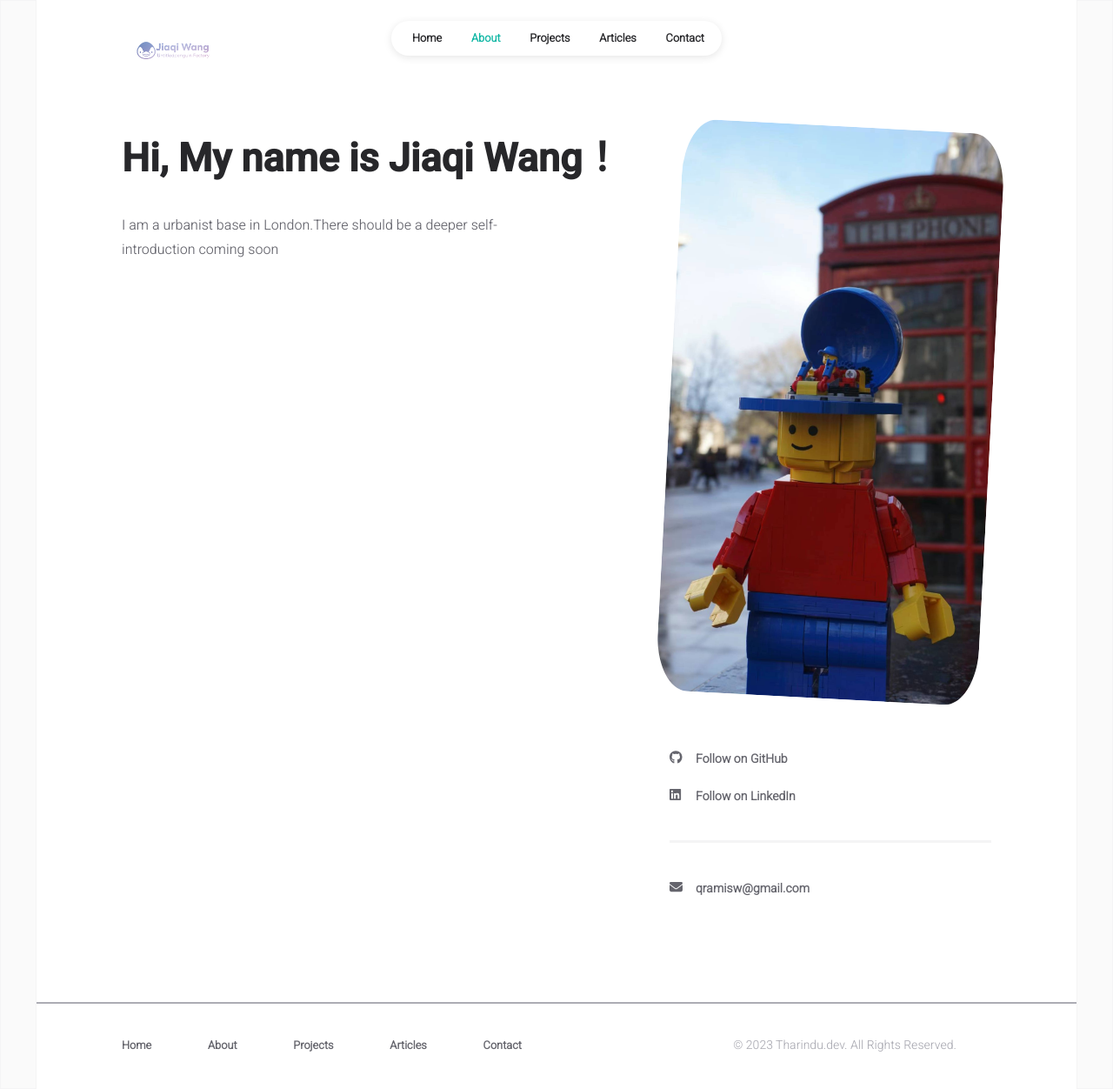
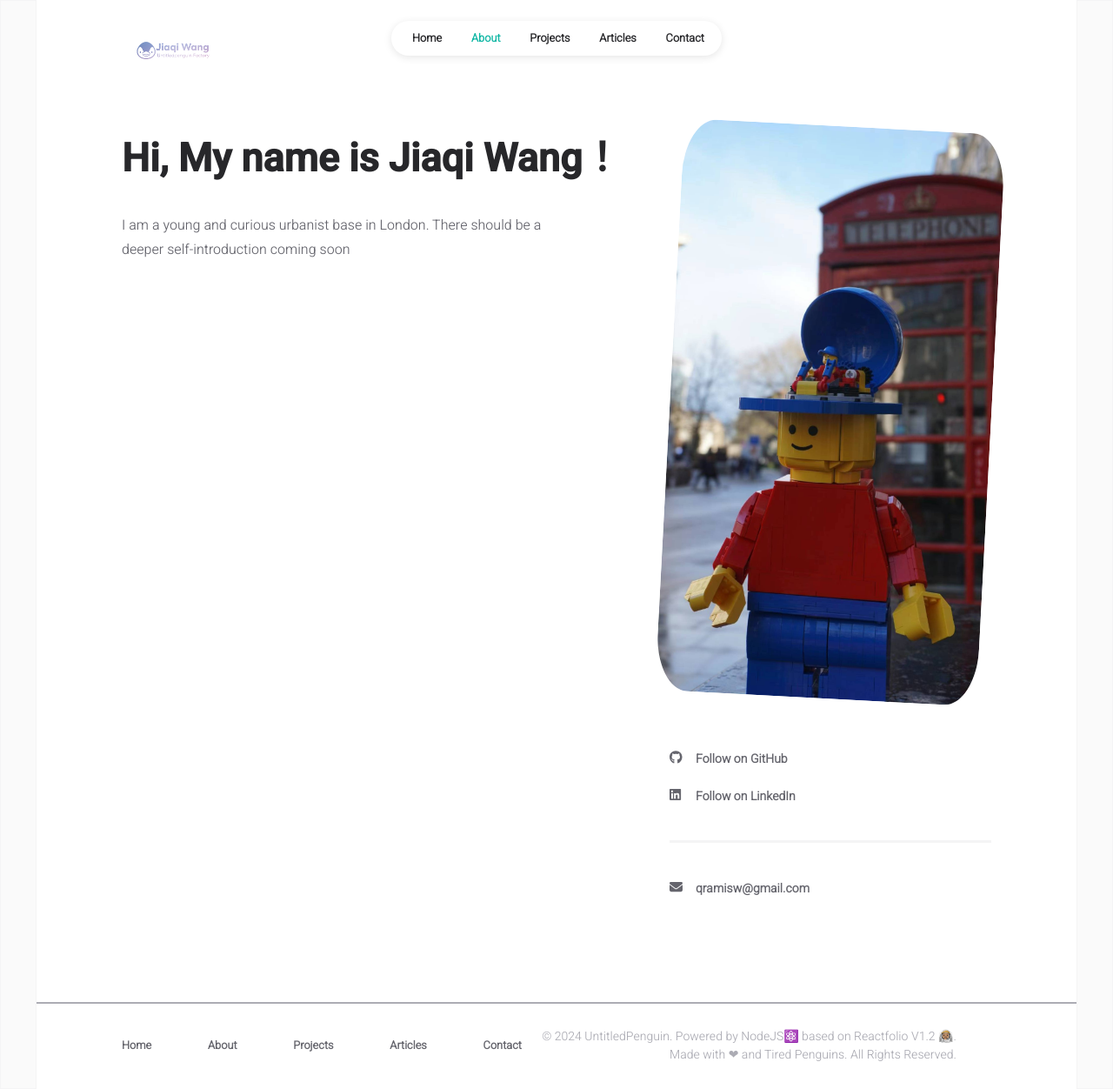
Before and after one commit to UntitledPenguin/UntitledPenguin.github.io, a React (Create React App) app: page /about in a window 1280 px wide. Shown: the whole page at 87% size. Built offline with nearby package versions, Linux system fonts and the light colour scheme.

Commit message:
footer and about infor

```diff
--- a/src/components/common/footer.jsx
+++ b/src/components/common/footer.jsx
@@ -29,7 +29,7 @@ const Footer = () => {
 
 				<div className="footer-credits">
 					<div className="footer-credits-text">
-						© 2023 Tharindu.dev. All Rights Reserved.
+						© 2024 UntitledPenguin. Powered by NodeJS⚛️ based on Reactfolio V1.2 👩🏽‍🚀. Made with ❤ and Tired Penguins. All Rights Reserved.
 					</div>
 				</div>
 			</div>
--- a/src/data/user.js
+++ b/src/data/user.js
@@ -26,7 +26,7 @@ const INFO = {
 	about: {
 		title: "Hi, My name is Jiaqi Wang！",
 		description:
-			"I am a urbanist base in London.There should be a deeper self-introduction coming soon",
+			"I am a young and curious urbanist base in London. There should be a deeper self-introduction coming soon",
 	},
 
 	articles: {
```
